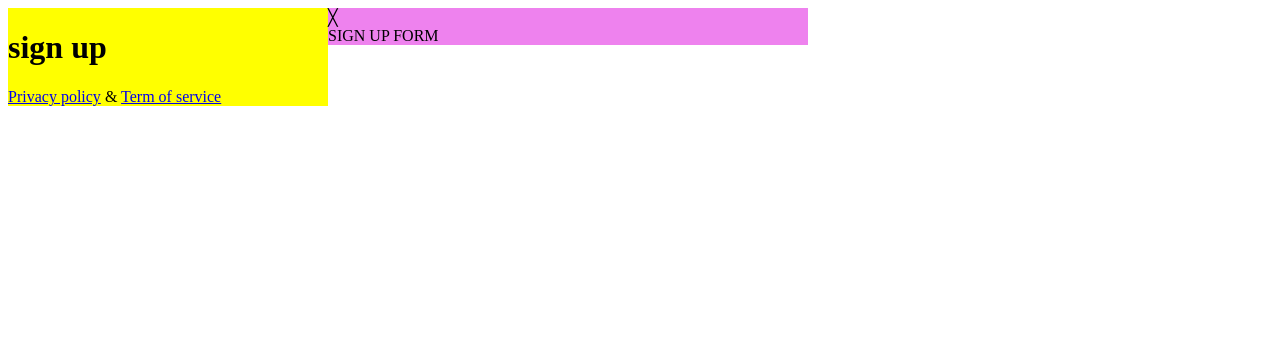
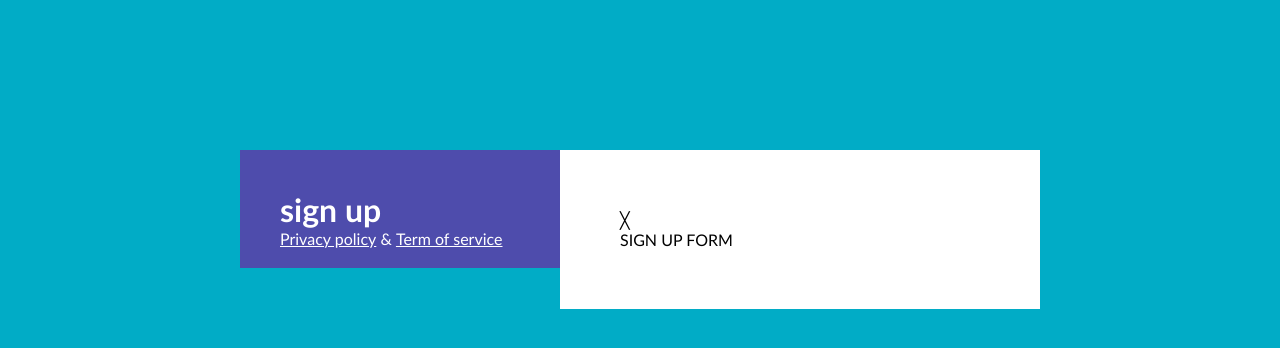
Before and after one commit to fOKSEN1/4-sign-up, a plain HTML site: page index.html in a window 1280 px wide. Drawn offline with Linux system fonts and the light colour scheme.

Commit message:
basic-structure

```diff
--- a/css/main.css
+++ b/css/main.css
@@ -1,20 +1,34 @@
 body {
+    background-color: #01ACC6;
 }
 
 .container {
     display: inline-block;
     width: 800px;
+    margin-top: 150px;
+    margin-left: calc(50% - 400px);
 }
 
 .left-column {
-
     width: 40%;
     float: left;
-    background-color: yellow;
+    padding: 40px;
+    padding-bottom: 20px;
+    background-color: #4E4CAC;
+    color: #fff;
+}
+
+h1 {
+
+}
+
+a{
+    color: #fff;
 }
 
 .right-column {
     float: left;
     width: 60%;
-    background-color: violet;
+    padding: 60px;
+    background-color: #fff;
 }
--- /dev/null
+++ b/css/reset.css
@@ -0,0 +1,8 @@
+body,
+body * {
+    margin: 0;
+    padding: 0;
+    vertical-align: top;
+    box-sizing: border-box;
+    font-family: 'Gill Sans', 'Gill Sans MT', Calibri, 'Trebuchet MS', sans-serif;
+}
--- a/index.html
+++ b/index.html
@@ -6,6 +6,7 @@
     <meta http-equiv="X-UA-Compatible" content="IE=edge">
     <meta name="viewport" content="width=device-width, initial-scale=1.0">
     <title>Sign-up</title>
+    <link rel="stylesheet" href="./css/reset.css">
     <link rel="stylesheet" href="./css/main.css">
 </head>
 
```
